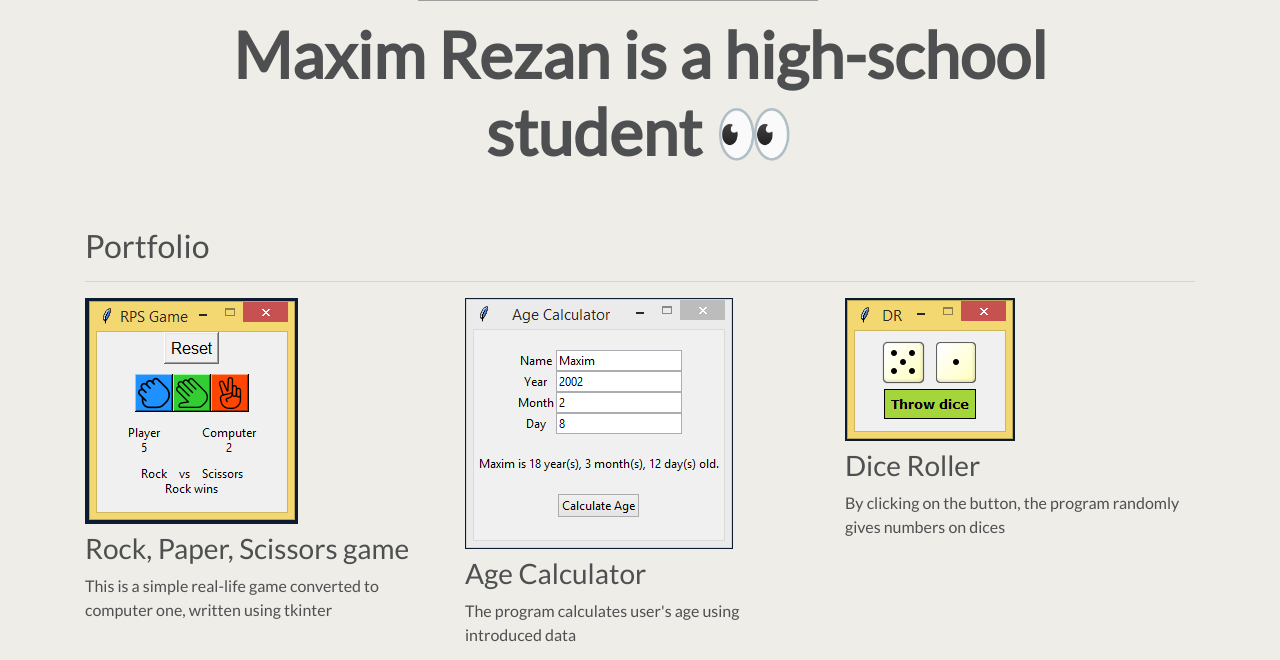
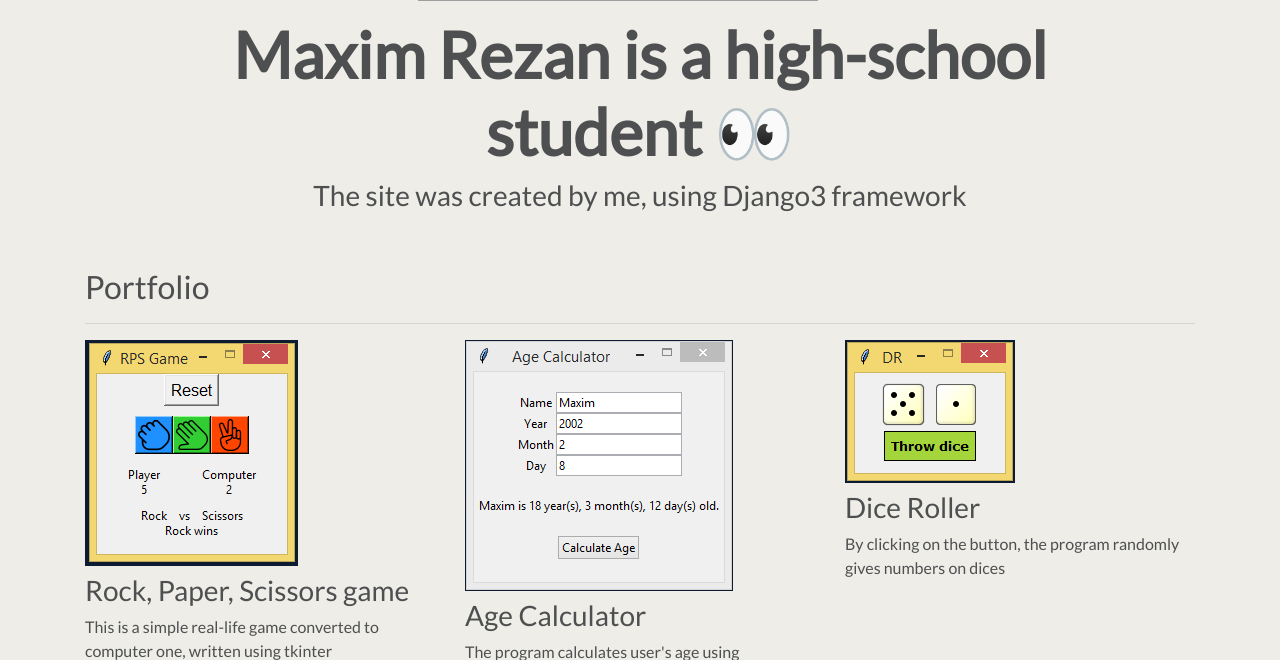
Before and after one commit to watupzack/django3-personal-portfolio, a Django app: page / in a window 1280 px wide. Shown: the part 371-1031 px from the top of the page. Run offline with Django 3.2, Linux system fonts and the light colour scheme; data comes from the database, SQL or seed files in the repository; some libraries are stand-ins or nearby versions; grey boxes are pictures that could not be loaded.

Commit message:
h3 tag added

```diff
--- a/portfolio/templates/portfolio/home.html
+++ b/portfolio/templates/portfolio/home.html
@@ -9,6 +9,7 @@
   <div class="row justify-content-center mb-3">
     <div class="col-md-9 text-center">
       <h1 id="hometext" class="font-weight-bold">Maxim Rezan is a high-school student 👀</h1>
+      <h3>The site was created by me, using Django3 framework</h3>
     </div>
   </div>
   <h2 class="mt-5">Portfolio</h2>
```
